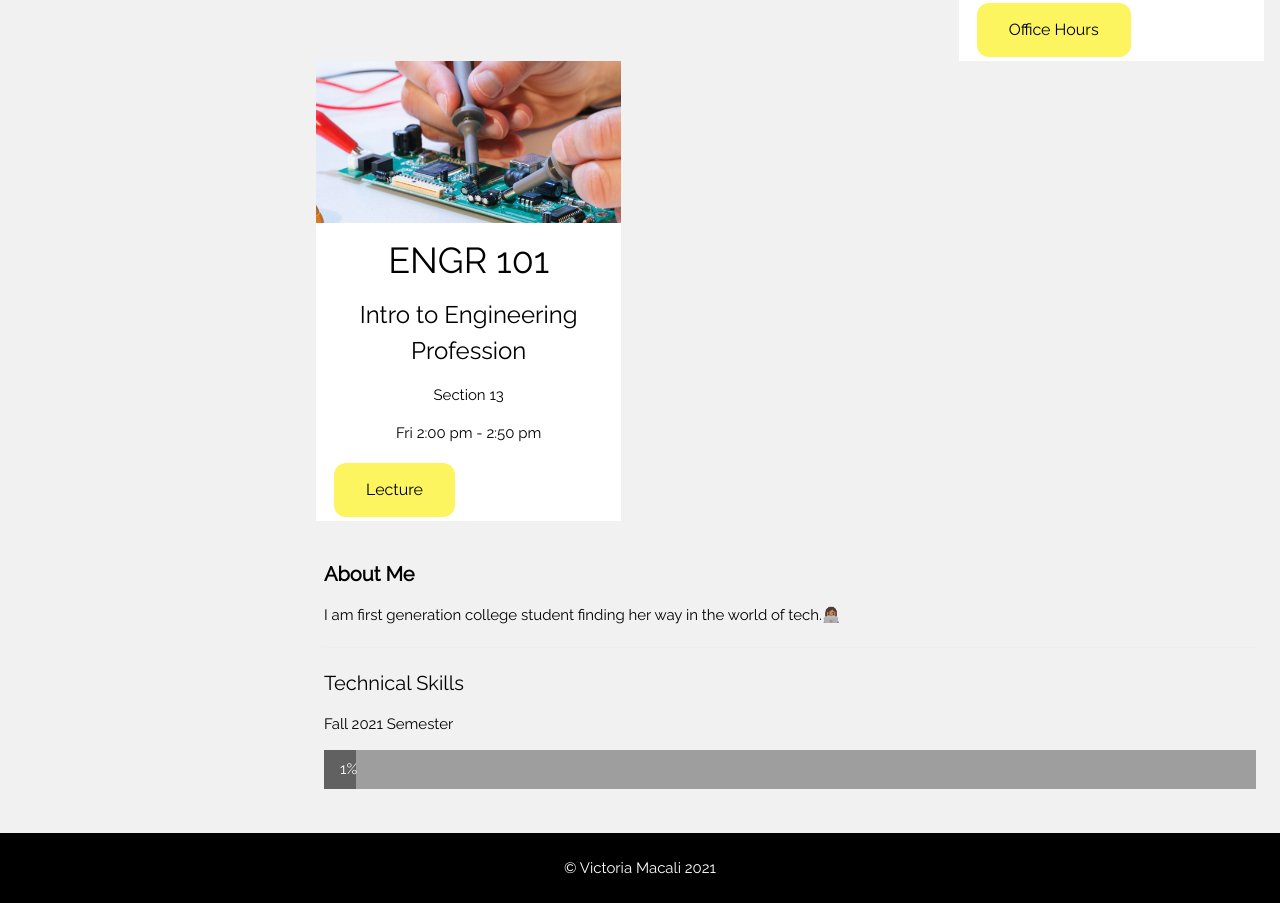
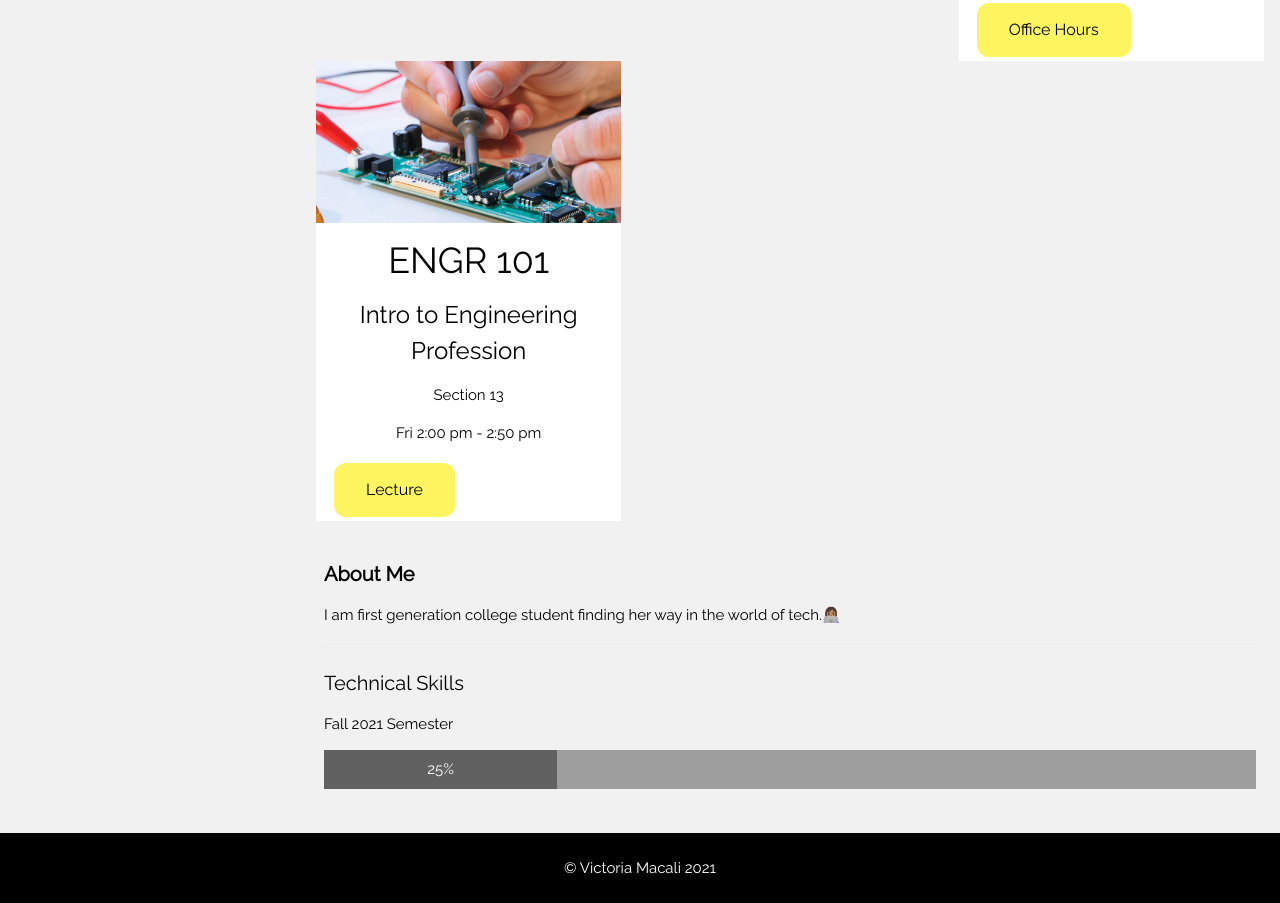
Before and after one commit to victoriamacali/zoomlinks, a plain HTML site: page index.html in a window 1280 px wide. Shown: the part 1147-2050 px from the top of the page. Drawn offline with nearby package versions, Linux system fonts and the light colour scheme.

Commit message:
updating the loading bar

```diff
--- a/index.html
+++ b/index.html
@@ -166,7 +166,7 @@ body,h1,h2,h3,h4,h5,h6 {font-family: "Raleway", sans-serif}
     <!-- Progress bars / Skills -->
     <p>Fall 2021 Semester</p>
     <div class="w3-grey">
-      <div class="w3-container w3-dark-grey w3-padding w3-center" style="width:1%">1%</div>
+      <div class="w3-container w3-dark-grey w3-padding w3-center" style="width:25%">25%</div>
     </div>
 
   </div>
```
